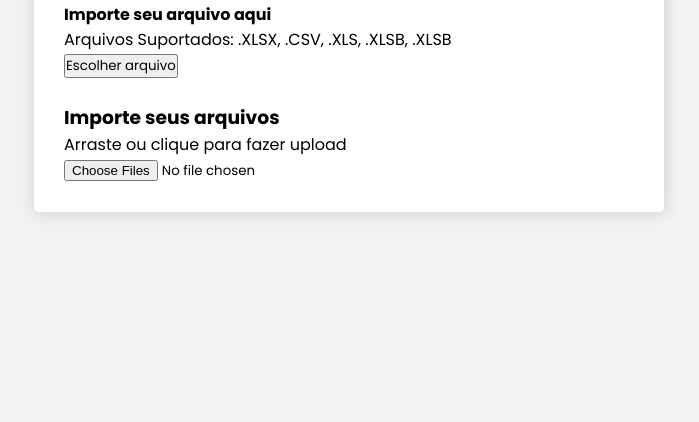
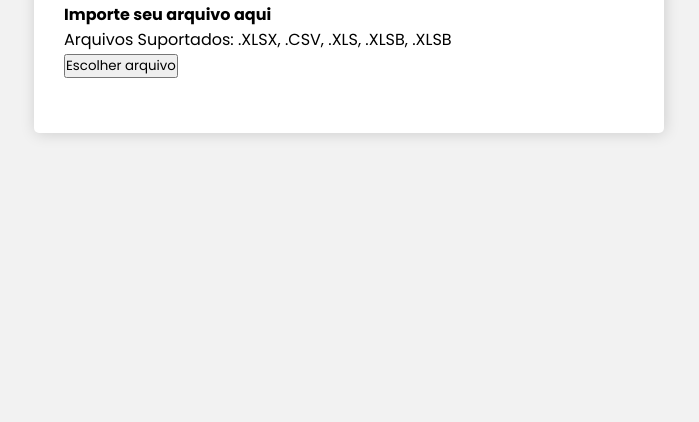
Before and after one commit to WGS-94/WindRose-Python, a Flask app: page / in a window 1280 px wide. Shown: the part 207-629 px from the top of the page, without its empty margins (291-990 px from the left). Run offline with Flask 3, Linux system fonts and the light colour scheme.

Commit message:
:fire: Making the home screen for upload

```diff
--- a/templates/home.html
+++ b/templates/home.html
@@ -373,21 +373,6 @@
         <h4>Gerador de Gráfico de Rosa dos Ventos</h4>
       </div>
     </header>
-<!--
-    <div class="container">
-      <div class="card">
-        <h3>Upload Files</h3>
-        <div class="drop_box">
-          <header>
-            <h4>Select File here</h4>
-          </header>
-          <p>Files Supported: PDF, TEXT, DOC , DOCX</p>
-          <input type="file" hidden accept=".doc,.docx,.pdf" id="fileID" style="display:none;">
-          <button class="btn">Choose File</button>
-        </div>
-
-      </div>
-    </div> -->
 
     <div class="wrapper">
       <div class="form_container">
@@ -406,60 +391,11 @@
               </div>
             </div>
           </div>
-          <div class="upload">
-
-            <label for="file-upload" class="file-upload">
-              <i class='bx bx-cloud-upload'></i>
-            </label>
-
-            <h3> Importe seus arquivos </h3>
-            <p> Arraste ou clique para fazer upload</p>
-
-            <div class="upload-display"> <input id="file-upload" type="file" multiple /> </div>
-
-          </div>
         </form>
       </div>
     </div>
 
     <!-- <script>
-      // Targetting all classes & id from HTML
-      document.querySelector('input[name="matriculaop"]').value = '{{ matricula }}';
-
-      let id = (id) => document.getElementById(id);
-      let classes = (classes) => document.getElementsByClassName(classes);
-
-      let matriculaop = id("matriculaop"),
-        errorMsg = classes("error"),
-        successIcon = classes("success-icon"),
-        failureIcon = classes("failure-icon");
-
-      // Adding the submit event Listener
-
-      form.addEventListener("submit", (e) => {
-        // e.preventDefault();
-        engine(matriculaop, 0, "Matricula é obrigatório");
-      });
-
-      // engine function which will do all the works
-
-      let engine = (id, serial, message) => {
-        if (id.value.trim() === "") {
-          errorMsg[serial].innerHTML = message;
-          id.style.border = "2px solid red";
-
-          // icons
-          failureIcon[serial].style.opacity = "1";
-          successIcon[serial].style.opacity = "0";
-        } else {
-          errorMsg[serial].innerHTML = "";
-          id.style.border = "2px solid #59a012";
-
-          // icons
-          failureIcon[serial].style.opacity = "0";
-          successIcon[serial].style.opacity = "1";
-        }
-      };
     </script> -->
 
   </body>
```
